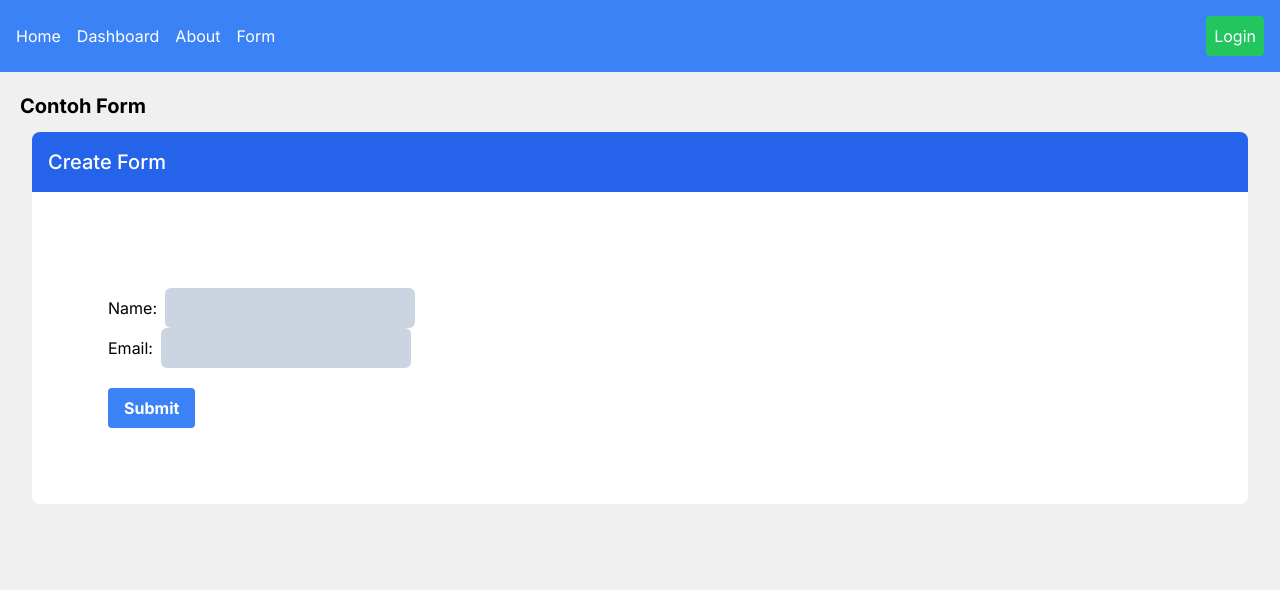
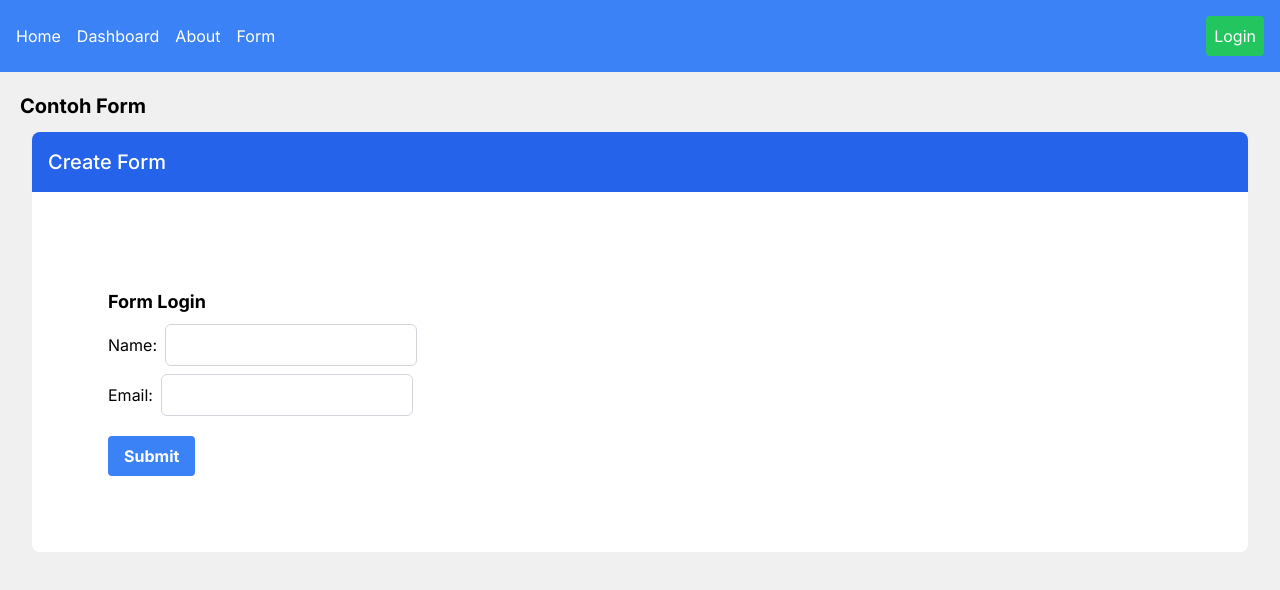
Before and after one commit to susiloharjo/belajar-next, a Next.js app: page /form in a window 1280 px wide. Shown: the top 590 px of the page. Built offline with nearby package versions, Linux system fonts and the light colour scheme.

Commit message:
ngerapihin form

```diff
--- a/app/form/Form.jsx
+++ b/app/form/Form.jsx
@@ -36,11 +36,12 @@ export default function Form() {
     return (
       <div className="w-1/2 items-center bg-white p-10 rounded-lg m-5">
         <form onSubmit={handleSubmit} className="w-full md:w-1/2">
-  <div className="flex flex-col py-5">
+          <div className="flex flex-col py-5 space-y-2">
+            <h1 className="font-bold text-lg">Form Login</h1>
             <label className="flex items-center">
               <span className="w-20 mr-2">Name:</span>
               <input
-        className="bg-slate-300 rounded-md p-2 flex-grow"
+                className="border border-gray-300 rounded-md p-2 flex-grow"
                 required
                 type="text"
                 onChange={(e) => setName(e.target.value)}
@@ -51,7 +52,7 @@ export default function Form() {
             <label className="flex items-center">
               <span className="w-20 mr-2">Email:</span>
               <input
-        className="bg-slate-300 rounded-md p-2 flex-grow"
+                className="border border-gray-300 rounded-md p-2 flex-grow"
                 required
                 type="email"
                 onChange={(e) => setEmail(e.target.value)}
@@ -68,9 +69,6 @@ export default function Form() {
             {!isLoading && <span>Submit</span>}
           </button>
         </form>
-
-
-
       </div>
-  )
+    );
 }
```
Lines whose indentation alone changed are shown as unchanged.
